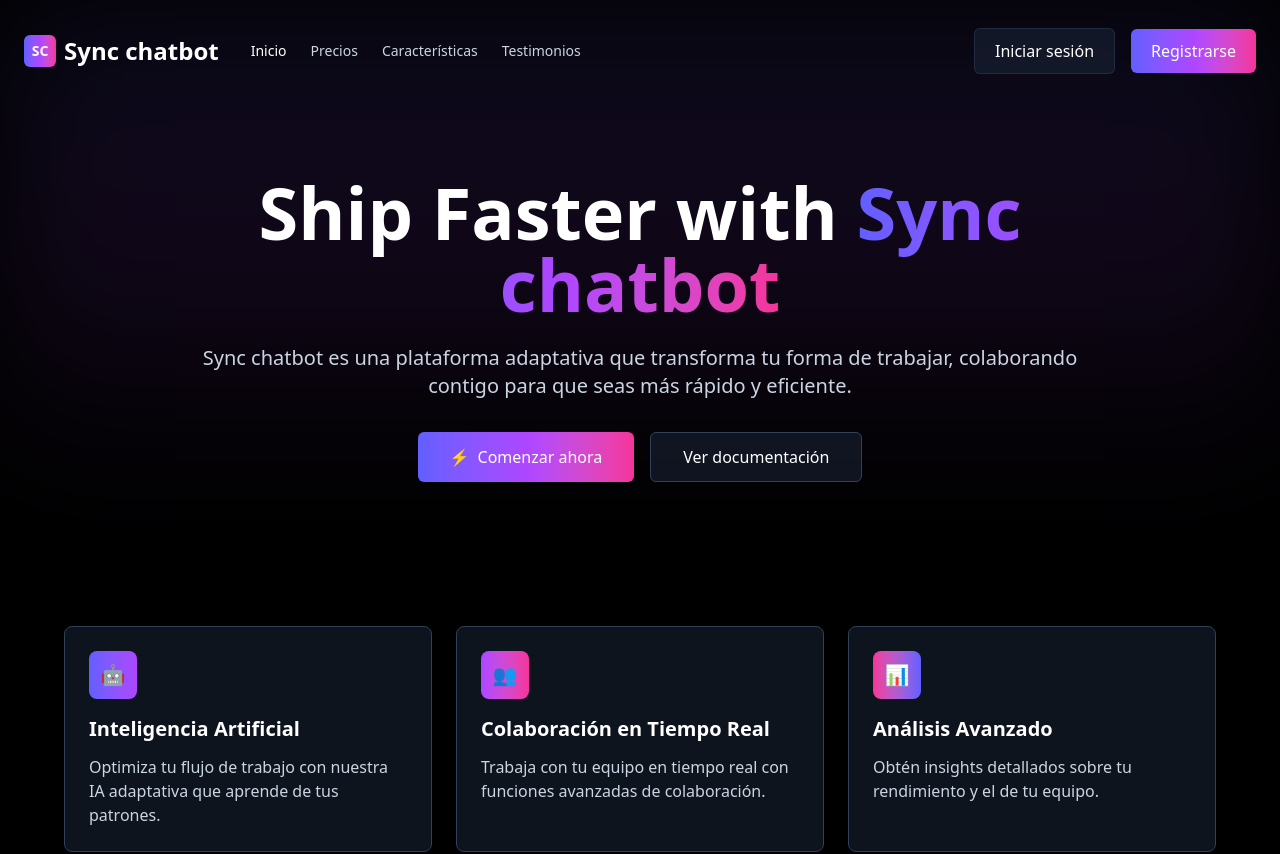
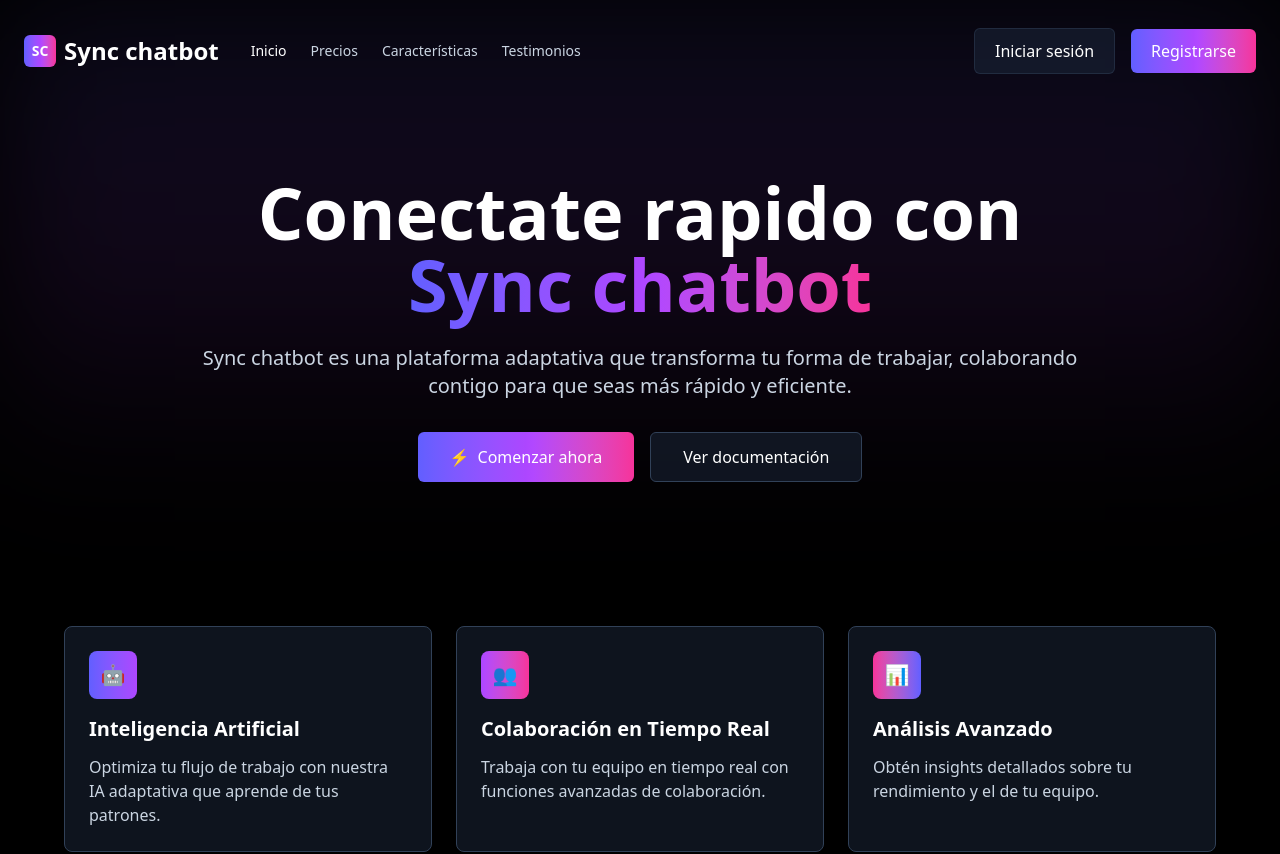
Before and after one commit to SantiagoPrada2005/service-client-client, a Next.js app: page / in a window 1280 px wide. Shown: the top 854 px of the page. Built offline with nearby package versions, Linux system fonts and the light colour scheme.

Commit message:
refactor: update page and component files for consistency
This commit includes updates to multiple page and component files to ensure consistency across the application. The changes involve binary file modifications, indicating potential adjustments in structure or content alignment.

```diff
--- a/src/app/components/Header.tsx
+++ b/src/app/components/Header.tsx
@@ -37,10 +37,10 @@ export default function Header({ isTransparent = true }) {
             <Link href="/pages/pricing" className={`text-sm ${pathname === '/pages/pricing' ? 'text-white font-medium' : 'text-slate-300'} hover:text-white transition-all duration-300 ease-out hover:translate-y-[-2px]`}>
               Precios
             </Link>
-            <Link href="#features" className="text-sm text-slate-300 hover:text-white transition-all duration-300 ease-out hover:translate-y-[-2px]">
+            <Link href="/pages/pricing" className={`text-sm ${pathname === '/pages/pricing' ? 'text-white font-medium' : 'text-slate-300'} hover:text-white transition-all duration-300 ease-out hover:translate-y-[-2px]`}>
               Características
             </Link>
-            <Link href="#testimonials" className="text-sm text-slate-300 hover:text-white transition-all duration-300 ease-out hover:translate-y-[-2px]">
+            <Link href="/pages/pricing" className={`text-sm ${pathname === '/pages/pricing' ? 'text-white font-medium' : 'text-slate-300'} hover:text-white transition-all duration-300 ease-out hover:translate-y-[-2px]`}>
               Testimonios
             </Link>
           </nav>
--- a/src/app/page.tsx
+++ b/src/app/page.tsx
@@ -19,7 +19,7 @@ export default function MainPage() {
           <div className="text-center max-w-4xl mx-auto py-20">
             <div className="absolute top-0 left-1/2 -translate-x-1/2 h-[500px] w-full bg-gradient-to-b from-indigo-500/10 via-purple-500/10 to-transparent blur-3xl"></div>
             <h2 className="text-7xl font-bold text-white mb-6 relative">
-              Ship Faster with <span className="bg-gradient-to-r from-indigo-500 via-purple-500 to-pink-500 bg-clip-text text-transparent">{APP_NAME}</span>
+              Conectate rapido con <span className="bg-gradient-to-r from-indigo-500 via-purple-500 to-pink-500 bg-clip-text text-transparent">{APP_NAME}</span>
             </h2>
             <p className="text-xl text-slate-300 mb-8 relative">
             {APP_NAME} es una plataforma adaptativa que transforma tu forma de trabajar,
--- a/src/app/pages/home/page.tsx
+++ b/src/app/pages/home/page.tsx
@@ -86,12 +86,12 @@ export default function MainPage() {
                     <div className="flex items-center justify-between mb-4">
                       <div className="flex items-center">
                         <div className="bg-[#4a4a4a] p-2 rounded mr-3">
-                          <svg xmlns="http://www.w3.org/2000/svg" className="h-5 w-5 text-gray-300" fill="none" viewBox="0 0 24 24" stroke="currentColor">
+                          <svg xmlns="http://www.w3.org/2000/svg" className="h-4 w-4 text-gray-300" fill="none" viewBox="0 0 24 24" stroke="currentColor">
                             <path strokeLinecap="round" strokeLinejoin="round" strokeWidth={1.5} d="M7 21h10a2 2 0 002-2V9.414a1 1 0 00-.293-.707l-5.414-5.414A1 1 0 0012.586 3H7a2 2 0 00-2 2v14a2 2 0 002 2z" />
                           </svg>
                         </div>
                         <div>
-                          <h3 className="text-sm font-medium">TEST</h3>
+                          <h3 className="text-sm font-medium">ChatBots</h3>
                         </div>
                       </div>
                       <div className="text-xs text-gray-500">
@@ -102,6 +102,9 @@ export default function MainPage() {
                 </Link>
               </div>
             )}
+
+
+
 
             {activeTab === 'chat' && (
               <div className="h-full flex items-center justify-center">
--- a/src/app/pages/login/page.tsx
+++ b/src/app/pages/login/page.tsx
@@ -73,6 +73,8 @@ function LoginForm() {
   }, []);
 
   return (
+
+
     <div className="w-1/2 bg-[#000000] flex items-center justify-center relative">
       <div className="absolute inset-0 bg-gradient-to-b from-indigo-500/10 via-purple-500/10 to-transparent"></div>
       <div className="w-[400px] py-8 relative">
@@ -185,11 +187,17 @@ export default function LoginPage() {
         </div>
 
         {/* Right Side - Form */}
+        <Link href="/pages/pricing" className="group relative inline-flex items-center gap-2 px-4 py-2 md:px-5 md:py-2.5 rounded-md overflow-hidden">
+          <button className="ml-auto text-gray-500 hover:text-gray-400">
+            <svg xmlns="http://www.w3.org/2000/svg" className="h-4 w-4" fill="none" viewBox="0 0 24 24" stroke="currentColor">
+              <path strokeLinecap="round" strokeLinejoin="round" strokeWidth={1.5} d="M6 18L18 6M6 6l12 12" />
+            </svg>
+          </button>
+        </Link>
         <Suspense fallback={<div className="w-1/2 flex items-center justify-center"><div className="text-white">Cargando...</div></div>}>
           <LoginForm />
         </Suspense>
       </div>
     </div>
   );
-  LoginForm();
 }
```
